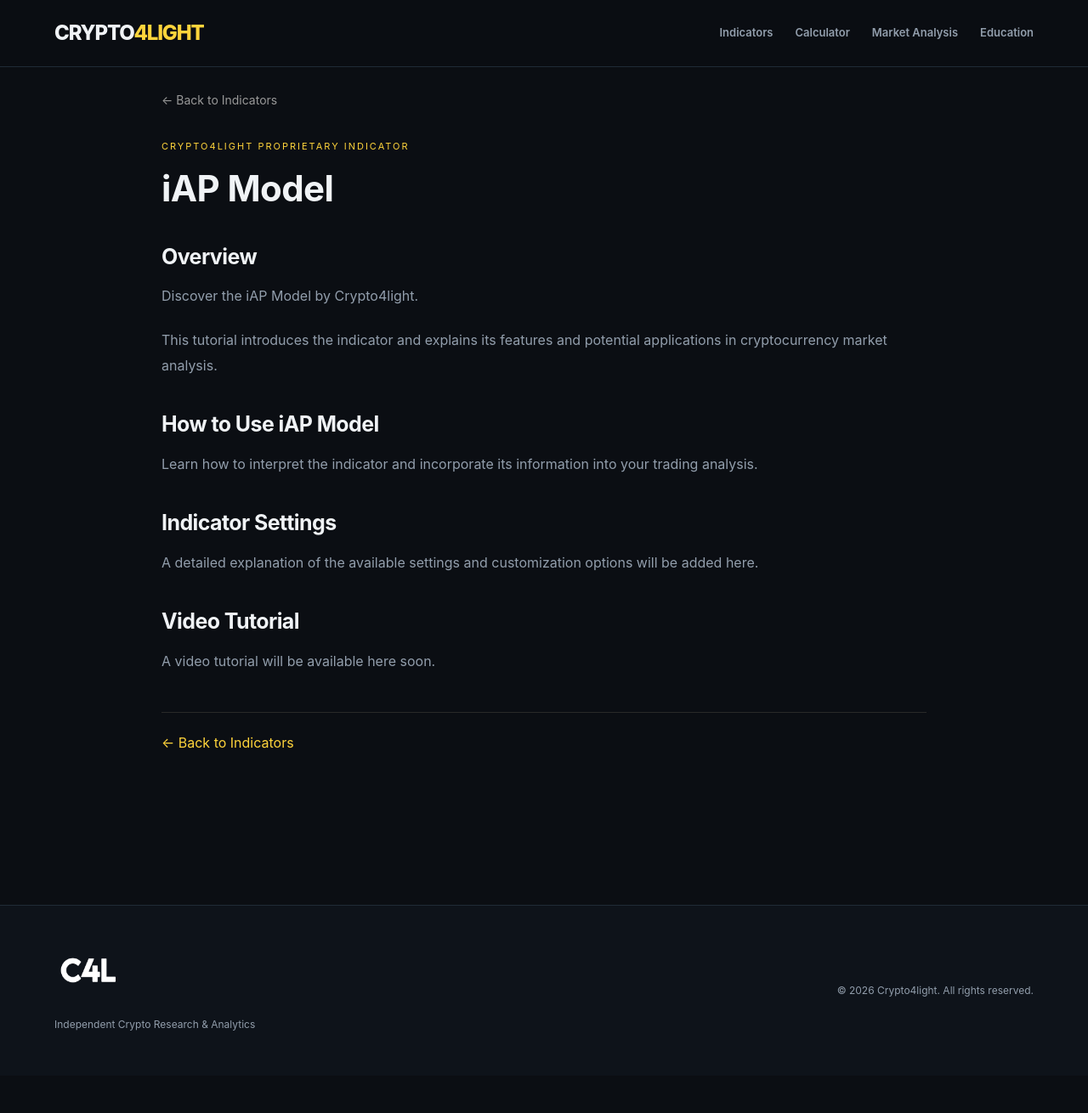
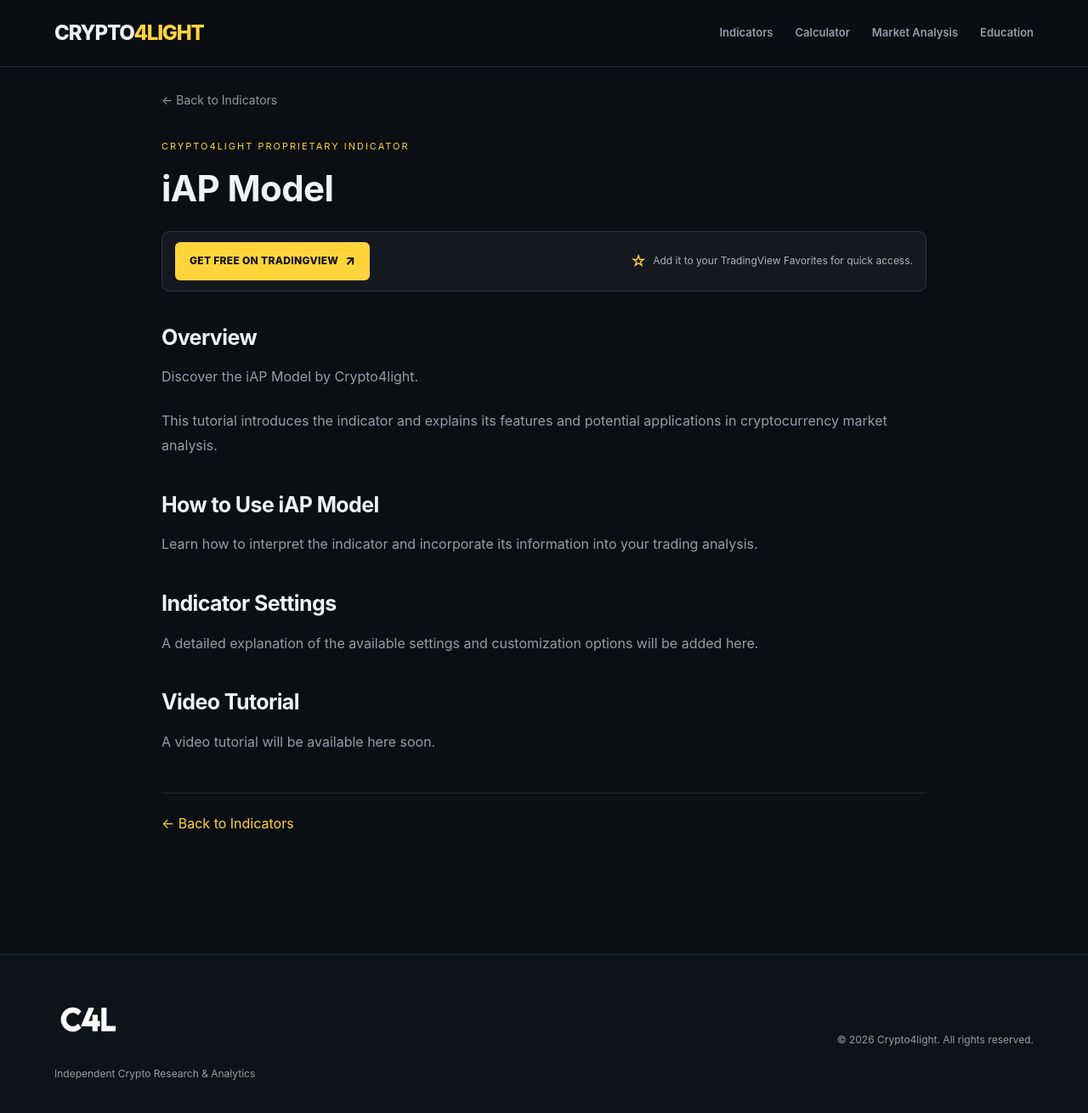
Before and after one commit to crypto4light/crypto4light, a Jekyll site: the page built from _indicators/iap-model.md, in a window 1280 px wide and 1323 px high. Shown: the top 1310 px of the window at 85% size. Built offline with Jekyll 4.4.1, drawn with Linux system fonts in a browser that asks for light colours.

Commit message:
Update iap-model.md

```diff
--- a/_indicators/iap-model.md
+++ b/_indicators/iap-model.md
@@ -4,6 +4,8 @@ title: "iAP Model"
 description: "Explore the Crypto4light iAP Model proprietary TradingView indicator. Learn about its features, chart applications and practical trading use cases."
 permalink: /indicators/iap-model/
 order: 10
+access: free
+tradingview_url: "https://www.tradingview.com/script/GhvgDyhf-Crypto4light-iAP-model/"
 keywords:
   - iAP Model
   - iAP Trading Model
```
